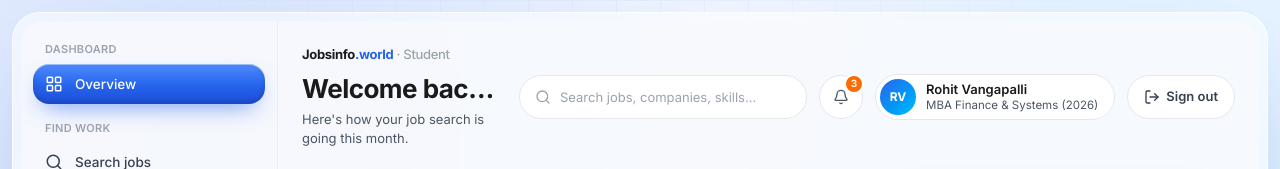
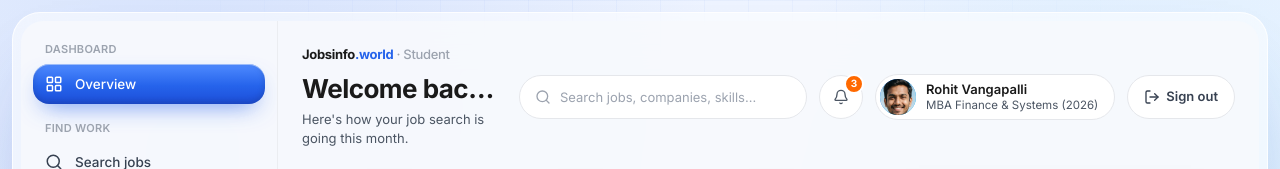
Before and after one commit to Anirudh-98/jobsinfo, a Next.js app: page /dashboard in a window 1280 px wide. Shown: the top 169 px of the page. Built offline with nearby package versions, Linux system fonts and the light colour scheme.

Commit message:
Update employer avatar UI, context state, and dashboard refinements

```diff
--- a/src/app/dashboard/page.tsx
+++ b/src/app/dashboard/page.tsx
@@ -21,6 +21,7 @@ import { MessagesView } from "@/components/dashboard/MessagesView";
 import { ResumeBuilderView } from "@/components/dashboard/ResumeBuilderView";
 import { LiveProjectsView, NotificationsView, StudentInterviewsView } from "@/components/dashboard/StudentActivityViews";
 import { INTERNSHIPS } from "@/data/studentData";
+import { Avatar } from "@/components/employer/ui";
 import { JOBS_DATA } from "@/data/mockData";
 
 const pctChange = (now: number, before: number) => (before ? Math.round(((now - before) / before) * 100) : 0);
@@ -55,11 +56,6 @@ const StudentDashboard: React.FC = () => {
   const [topQuery, setTopQuery] = useState("");
 
   const firstName = user.name.split(" ")[0];
-  const initials = user.name
-    .split(" ")
-    .map((n) => n[0])
-    .join("")
-    .slice(0, 2);
 
   // Every section lives in this page; the URL hash picks which one is shown, so Back/Forward work.
   useEffect(() => {
@@ -155,9 +151,7 @@ const StudentDashboard: React.FC = () => {
                   href="#profile"
                   className="flex items-center gap-2.5 rounded-full border border-hairline bg-white py-1 pl-1 pr-1 transition-colors hover:border-primary/40 sm:pr-4"
                 >
-                  <span className="grid h-9 w-9 place-items-center rounded-full bg-gradient-to-br from-primary to-sky-400 text-[12px] font-bold text-white">
-                    {initials}
-                  </span>
+                  <Avatar name={user.name} size="sm" src={user.photo} />
                   <span className="hidden leading-tight sm:block">
                     <span className="block text-[13px] font-semibold text-ink">{user.name}</span>
                     <span className="block max-w-[180px] truncate text-[11.5px] text-body">{user.qualification}</span>
--- a/src/app/employer/page.tsx
+++ b/src/app/employer/page.tsx
@@ -89,7 +89,7 @@ const EmployerDashboard: React.FC = () => {
                   </a>
                 )}
                 <a href="#settings" className="flex items-center gap-2.5 rounded-full border border-hairline bg-white py-1 pl-1 pr-1 transition-colors hover:border-primary/40 sm:pr-4">
-                  <Avatar name={recruiter.name} size="sm" />
+                  <Avatar name={recruiter.name} size="sm" src={recruiter.photo} />
                   <span className="hidden leading-tight sm:block">
                     <span className="block text-[13px] font-semibold text-ink">{recruiter.name}</span>
                     <span className="block max-w-[180px] truncate text-[11.5px] text-body">{company.name}</span>
--- a/src/components/employer/ui.tsx
+++ b/src/components/employer/ui.tsx
@@ -1,6 +1,7 @@
 "use client";
 
 import React, { useEffect, useId, useRef } from "react";
+import Image from "next/image";
 import { X } from "lucide-react";
 import { Stage } from "@/data/employerData";
 import { cn } from "@/lib/utils";
@@ -13,17 +14,26 @@ export const initials = (name: string) =>
     .join("")
     .toUpperCase();
 
-export const Avatar: React.FC<{ name: string; size?: "sm" | "md" | "lg" }> = ({ name, size = "md" }) => (
+const AVATAR_PX = { sm: 36, md: 40, lg: 56 } as const;
+
+/** Round profile avatar: the photo when one is set, otherwise initials on a blue gradient. Decorative (name is shown beside it). */
+export const Avatar: React.FC<{ name: string; size?: "sm" | "md" | "lg"; src?: string }> = ({ name, size = "md", src }) => (
   <span
     className={cn(
-      "grid shrink-0 place-items-center rounded-full bg-gradient-to-br from-primary to-sky-400 font-bold text-white",
-      size === "sm" && "h-8 w-8 text-[11px]",
+      "relative grid shrink-0 place-items-center overflow-hidden rounded-full bg-gradient-to-br from-primary to-sky-400 font-bold text-white",
+      size === "sm" && "h-9 w-9 text-[11px]",
       size === "md" && "h-10 w-10 text-[12px]",
-      size === "lg" && "h-14 w-14 text-[16px]"
+      size === "lg" && "h-14 w-14 text-[16px]",
+      src && "ring-2 ring-white"
     )}
     aria-hidden
   >
-    {initials(name)}
+    {src ? (
+      // Expects a square, face-centred crop (see public/generated/blue/avatars).
+      <Image src={src} alt="" fill sizes={`${AVATAR_PX[size] * 2}px`} className="object-cover" />
+    ) : (
+      initials(name)
+    )}
   </span>
 );
 
--- a/src/context/AppContext.tsx
+++ b/src/context/AppContext.tsx
@@ -33,6 +33,8 @@ export interface UserProfile {
   profileCompletion: number;
   resumeUploaded: boolean;
   skills: string[];
+  /** Profile photo shown in the student dashboard. */
+  photo?: string;
 }
 
 interface AppContextType {
@@ -110,6 +112,7 @@ export const AppProvider: React.FC<{ children: React.ReactNode }> = ({ children
     qualification: "MBA Finance & Systems (2026)",
     city: "Hyderabad, Telangana",
     profileCompletion: 85,
+    photo: "/generated/blue/avatars/testimonial-man-1.webp",
     resumeUploaded: true,
     skills: ["Financial Analysis", "SQL", "Product Roadmapping", "Business Development"]
   });
--- a/src/data/employerData.ts
+++ b/src/data/employerData.ts
@@ -124,6 +124,7 @@ export const RECRUITER = {
   email: "priya.s@darwinbox.in",
   phone: "+91 90000 12345",
   role: "Talent Acquisition Lead",
+  photo: "/generated/blue/avatars/testimonial-woman-2.webp",
 };
 
 export const COMPANY = {
```
Also changed, not shown: public/generated/blue/avatars/testimonial-man-1.webp (added), public/generated/blue/avatars/testimonial-woman-2.webp (added).
